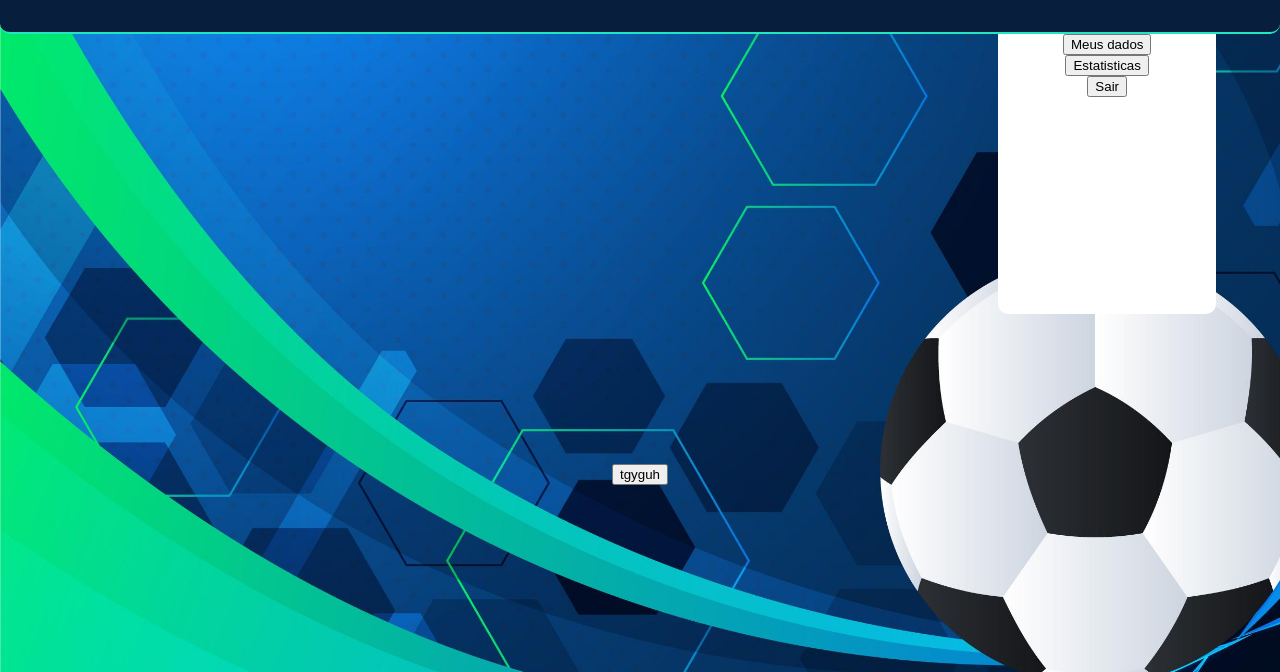
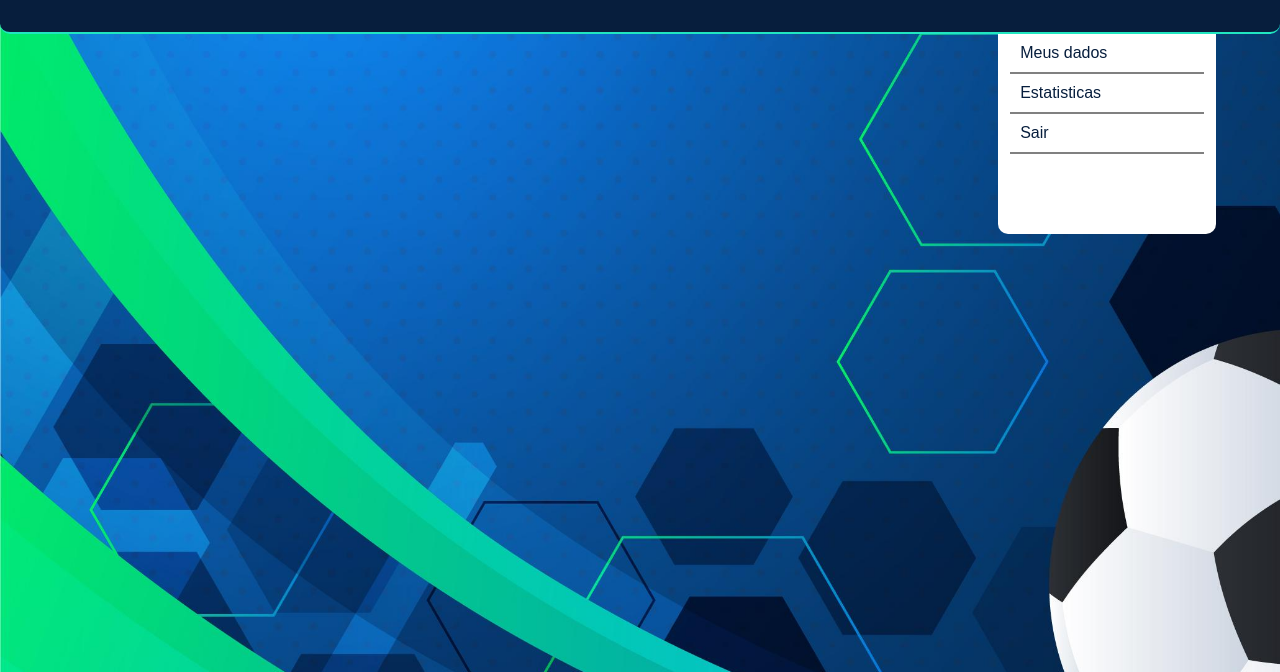
Before and after one commit to pedro-l0pes/Projeto-Individual, a plain HTML site: page html/paginaUsuario.html in a window 1280 px wide. Both pictures are taken after a click on the picture 1037 px from the left and 80 px from the top of the page. Shown: the part 128-800 px from the top of the page. Drawn offline with Linux system fonts and the light colour scheme; a web font is replaced by a local one.

Commit message:
Menu Criado

```diff
--- a/css/index.css
+++ b/css/index.css
@@ -1,5 +1,4 @@
 .menu {
-    position: relative;
     width: 14vw;
     height: 0vh;
     background-color: #fff;
@@ -14,19 +13,17 @@
 }
 
 .menu a {
-    text-decoration: none;
-    color: #071E3D;
-}
-.menu button {
     background-color: transparent;
     border: none;
     border-bottom: 2px solid grey;
     width: 0;
     padding: 0px;
-    transition: .7s;
+    transition: .3s;
+    text-decoration: none;
+    color: #071E3D;
 }
 
-.menu button:hover {
+.menu a:hover {
     border-bottom: 4px solid #21E6C1;
     cursor: pointer;
 }
--- a/css/paginaUsuario.css
+++ b/css/paginaUsuario.css
@@ -7,9 +7,8 @@
 }
 
 .menu {
-    position: absolute;
     width: 17vw;
-    height: 35vh;
+    height: 0vh;
     background-color: #fff;
     margin-left: 78vw;
     display: flex;
@@ -21,17 +20,18 @@
     transition: 0.3s;
 }
 
-.menu a{
+.menu a {
     background-color: transparent;
     border: none;
     border-bottom: 2px solid grey;
-    width: 100%;
-    padding: 20px;
-    transition: .7s;
+    width: 0;
+    padding: 0px;
+    transition: .3s;
+    text-decoration: none;
+    color: #071E3D;
 }
 
-.menu a:hover{
-    color: white;
-    background-color: #071E3D;
+.menu a:hover {
     border-bottom: 4px solid #21E6C1;
+    cursor: pointer;
 }
--- a/html/paginaUsuario.html
+++ b/html/paginaUsuario.html
@@ -1,35 +1,34 @@
 <!DOCTYPE html>
 <html lang="en">
+
 <head>
     <meta charset="UTF-8">
     <meta http-equiv="X-UA-Compatible" content="IE=edge">
     <meta name="viewport" content="width=device-width, initial-scale=1.0">
     <!-- icone para pagina-->
-    <link rel="icon" type="image/png" href="../img/logo.png"/>
+    <link rel="icon" type="image/png" href="../img/logo.png" />
     <link rel="stylesheet" href="../css/paginaUsuario.css">
     <link rel="stylesheet" href="../css/estiloGeral.css">
     <title>Haspartum - Pagina Usuário</title>
 </head>
+
 <body>
-    <div class="inicio">
-        <header>
+    <div id="inicio" class="inicio">
+        <header id="cabeca">
             <img src="../img/logo.png" alt="" class="logo">
             <h1>Haspartum</h1>
             <div class="usuario">
-                <img src="../img/user.png" alt="" class="user"> Olá, <span>Usuário!</span>
+                <img onclick="mostrarMenu()" src="../img/user.png" alt="" class="user"> Olá, <span>Usuário!</span>
             </div>
 
         </header>
-        <div class="menu">
-            <button>Meus dados</button>
-            <button>Estatisticas</button>
-            <button>Sair</button>
+        <div id="menu" class="menu">
         </div>
-        <main>
-            <button style="cursor: pointer;">tgyguh</button>
+        <main id="corpo">
+            <!-- Criar aba para quiz -->
         </main>
     </div>
-    <footer>
+    <footer id="pe">
         <div class="contatos">
             <h1>CONTATOS</h1>
             <p>haspartum15@gmail.com</p>
@@ -52,4 +51,40 @@
         </div>
     </footer>
 </body>
+
 </html>
+
+<script>
+    function mostrarMenu() {
+        if (menu.style.height == "25vh") {
+            menu.innerHTML = ``;
+            menu.style.height = "0";
+            botao1.style.width = "0";
+            botao1.style.padding = "0";
+            botao1.innerHTML = "";
+            botao2.style.width = "0";
+            botao2.style.padding = "0";
+            botao2.innerHTML = "";
+            botao3.style.width = "0";
+            botao3.style.padding = "0";
+            botao3.innerHTML = "";
+
+        } else {
+            menu.innerHTML = `
+            <a id="botao1">Meus dados</a>
+            <a id="botao2">Estatisticas</a>
+            <a id="botao3">Sair</a>
+            `;
+            menu.style.height = "25vh";
+            botao1.style.width = "80%";
+            botao1.style.padding = "10px";
+            botao1.style.cursor = "pointer";
+            botao2.style.width = "80%";
+            botao2.style.padding = "10px";
+            botao2.style.cursor = "pointer";
+            botao3.style.width = "80%";
+            botao3.style.padding = "10px";
+            botao3.style.cursor = "pointer";
+        }
+    }
+</script>
```
Also changed, not shown: html/entrarOuCasdastrar.html (+3 -3 lines), html/index.html (+4 -4 lines).
